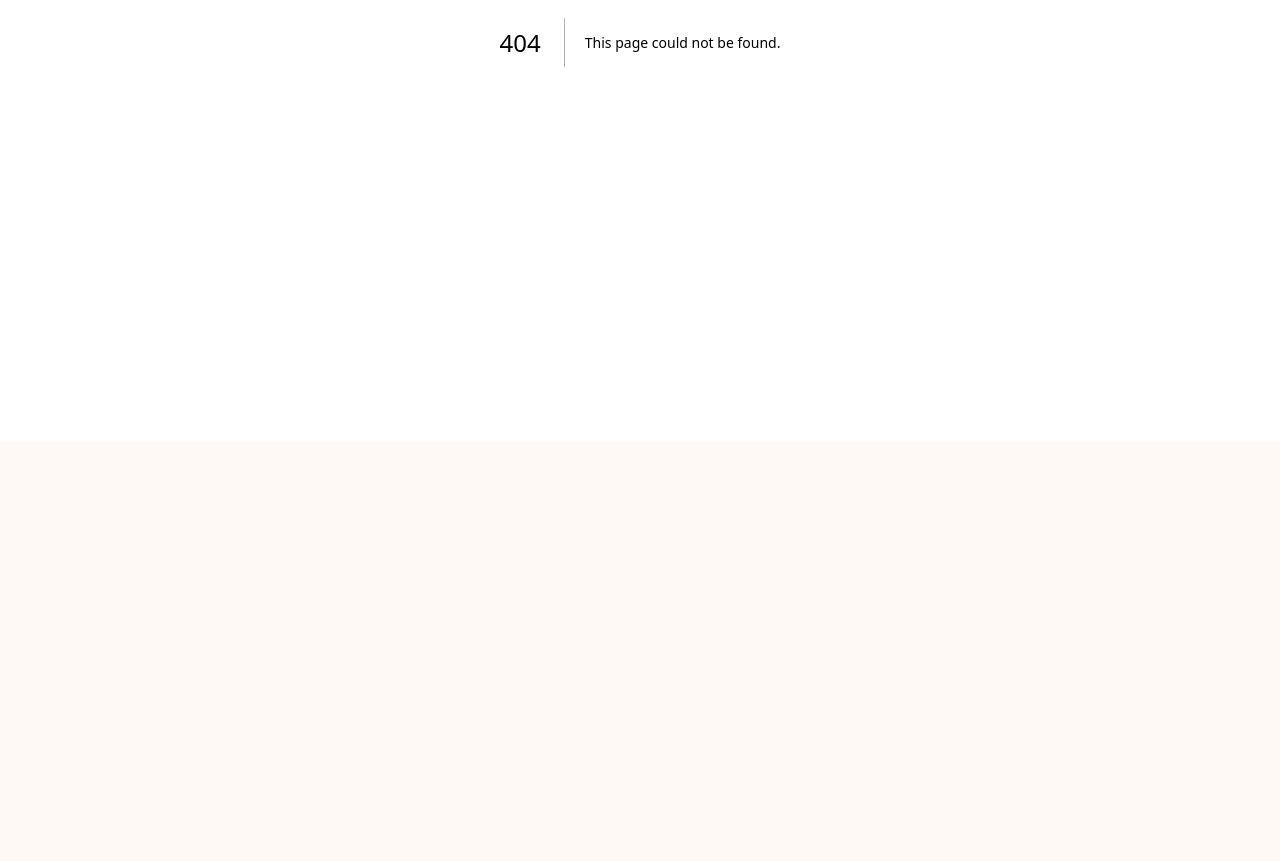
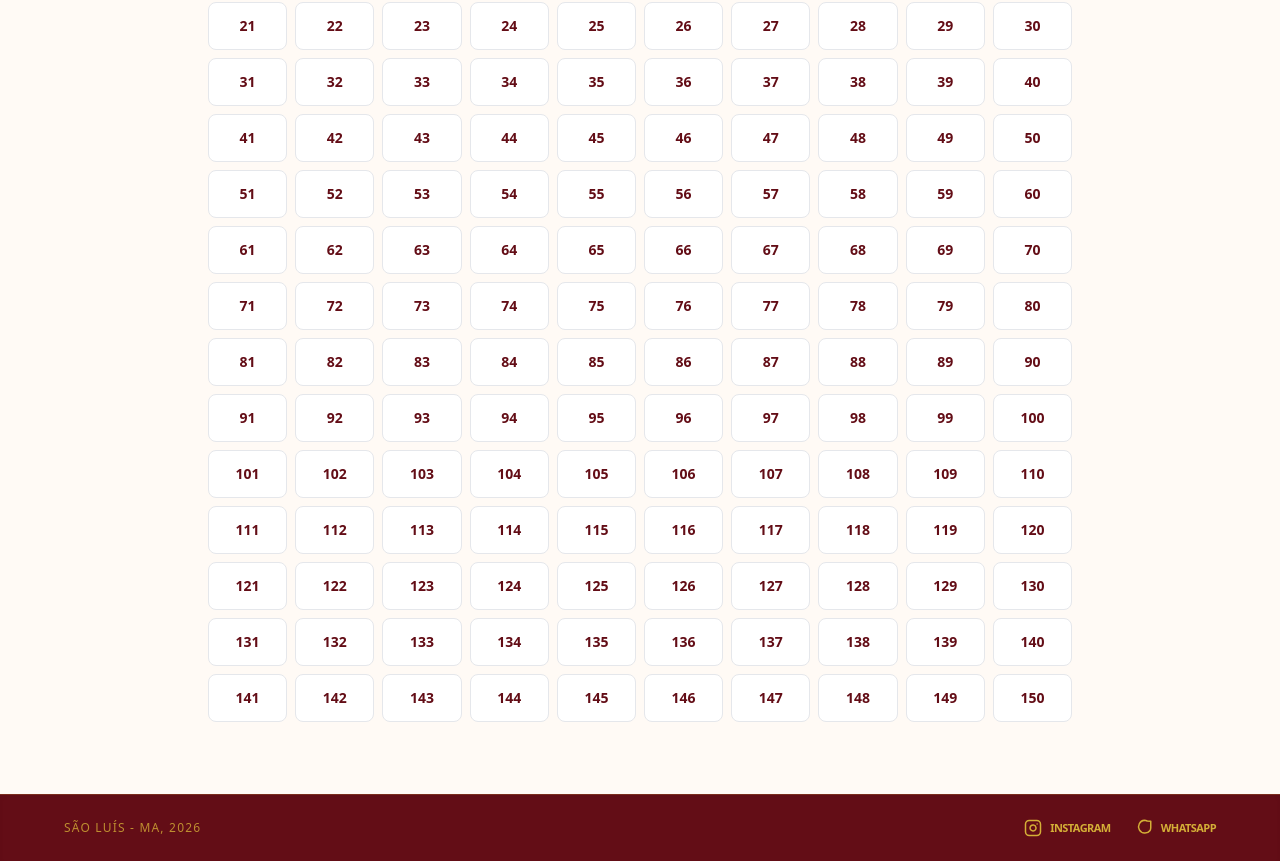
Before and after one commit to ranilsonbaldez/ligia-cestas, a Next.js app: page /sorteio in a window 1280 px wide. Before the commit this address had no page. Shown: the part 358-1219 px from the top of the page. Before the commit the page ends 800 px from the top, so only its background shows below. Built offline with nearby package versions, Linux system fonts and the light colour scheme; no server answers; the database is empty.

Commit message:
rename sorteio and promotion

```diff
--- a/app/page.jsx
+++ b/app/page.jsx
@@ -126,6 +126,25 @@ export default function Home() {
           </Link>
         </div>
       </header>
+
+      {/* Seção de Chamada para o Sorteio - Minimalista */}
+      <section className="py-10 px-6 border-b border-gray-100 bg-white">
+        <div className="max-w-xl mx-auto text-center">
+          <h2 className="text-[#630d16] text-xl md:text-2xl font-bold mb-2">
+            Sorteio Especial Dia das Mães
+          </h2>
+          <p className="text-gray-500 text-sm mb-6">
+            Garanta seu número da sorte e concorra a uma cesta premium.
+          </p>
+
+          <Link
+            href="/sorteio"
+            className="inline-block bg-[#630d16] text-white font-bold px-10 py-3 rounded-full hover:bg-[#80121c] transition-all shadow-md active:scale-95"
+          >
+            Participar do Sorteio
+          </Link>
+        </div>
+      </section>
 
       {/* --- Grid de Cestas Atualizado (Slim) --- */}
       {/* Reduzi o pt da section para o mínimo (pt-2) */}
--- a/app/rifa/page.js
+++ b/app/sorteio/page.js
@@ -89,7 +89,7 @@ export default function RifaPage() {
 
       <main className="max-w-4xl mx-auto px-4 py-8">
         <h1 className="text-2xl font-serif text-[#630d16] text-center uppercase tracking-widest mb-2">
-          Rifa Especial Dia das Mães
+          Sorteio Especial Dia das Mães
         </h1>
         <p className="text-center text-gray-600 mb-8">
           Escolha seus números e concorra a uma Cesta Premium!
@@ -271,6 +271,65 @@ export default function RifaPage() {
           </div>
         </div>
       )}
+      <footer className="w-full bg-primary py-6 px-4 border-t border-secondary/20 shadow-inner mt-auto">
+        <div className="max-w-6xl mx-auto flex flex-col md:flex-row items-center justify-between gap-4">
+          <div className="text-[10px] md:text-xs text-secondary/80 font-medium tracking-widest uppercase text-center md:text-left">
+            São Luís - MA, 2026
+          </div>
+
+          <div className="flex items-center justify-center gap-6">
+            <a
+              href="https://www.instagram.com/ligiacestasepresentes"
+              target="_blank"
+              rel="noopener noreferrer"
+              className="flex items-center gap-2 text-secondary hover:text-accent transition-colors"
+            >
+              <svg
+                xmlns="http://www.w3.org/2000/svg"
+                width="18"
+                height="18"
+                viewBox="0 0 24 24"
+                fill="none"
+                stroke="currentColor"
+                strokeWidth="2"
+                strokeLinecap="round"
+                strokeLinejoin="round"
+              >
+                <rect x="2" y="2" width="20" height="20" rx="5" ry="5"></rect>
+                <path d="M16 11.37A4 4 0 1 1 12.63 8 4 4 0 0 1 16 11.37z"></path>
+                <line x1="17.5" y1="6.5" x2="17.51" y2="6.5"></line>
+              </svg>
+              <span className="text-[11px] font-bold uppercase tracking-tighter">
+                Instagram
+              </span>
+            </a>
+
+            <a
+              href="https://wa.me/5598984881768"
+              target="_blank"
+              rel="noopener noreferrer"
+              className="flex items-center gap-2 text-secondary hover:text-accent transition-colors"
+            >
+              <svg
+                xmlns="http://www.w3.org/2000/svg"
+                width="18"
+                height="18"
+                viewBox="0 0 24 24"
+                fill="none"
+                stroke="currentColor"
+                strokeWidth="2"
+                strokeLinecap="round"
+                strokeLinejoin="round"
+              >
+                <path d="M21 11.5a8.38 8.38 0 0 1-.9 3.8 8.5 8.5 0 1 1-7.6-13.5 8.38 8.38 0 0 1 3.8.9L21 3z"></path>
+              </svg>
+              <span className="text-[11px] font-bold uppercase tracking-tighter">
+                WhatsApp
+              </span>
+            </a>
+          </div>
+        </div>
+      </footer>
     </div>
   );
 }
```
